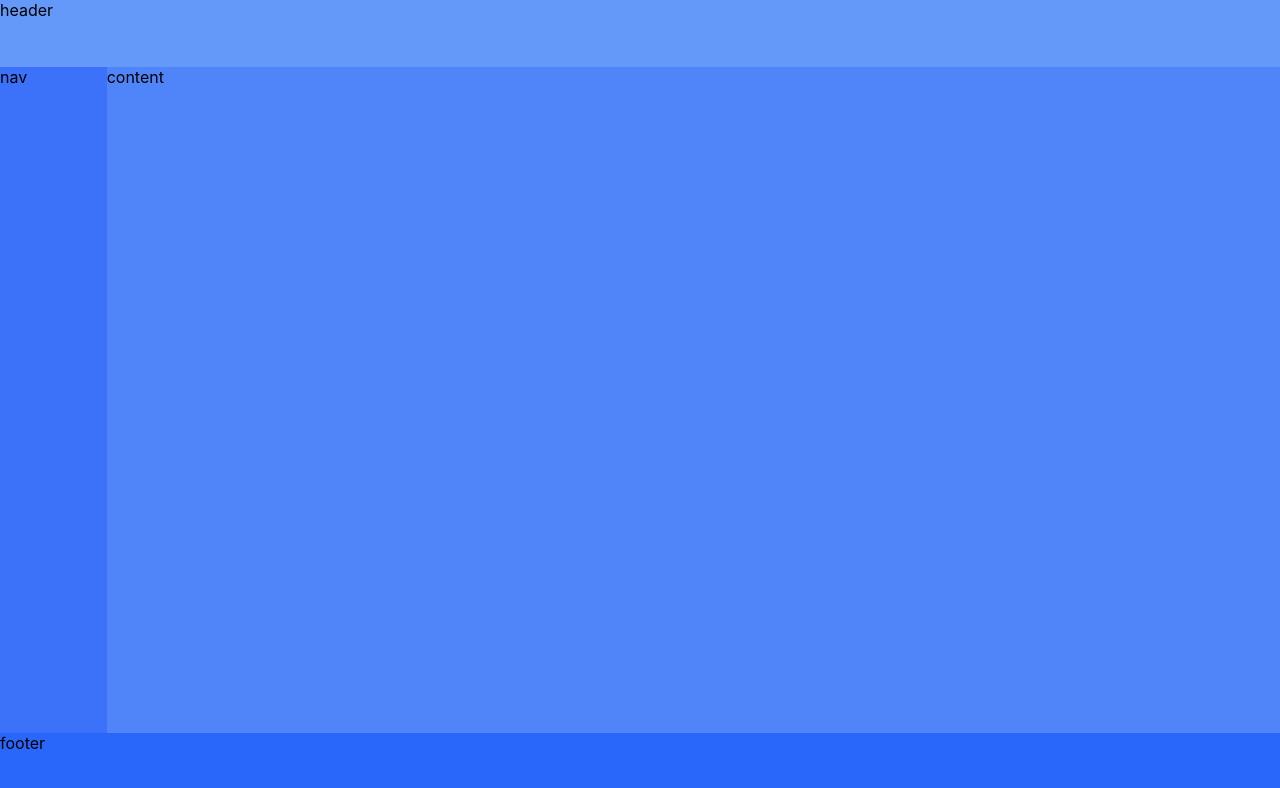
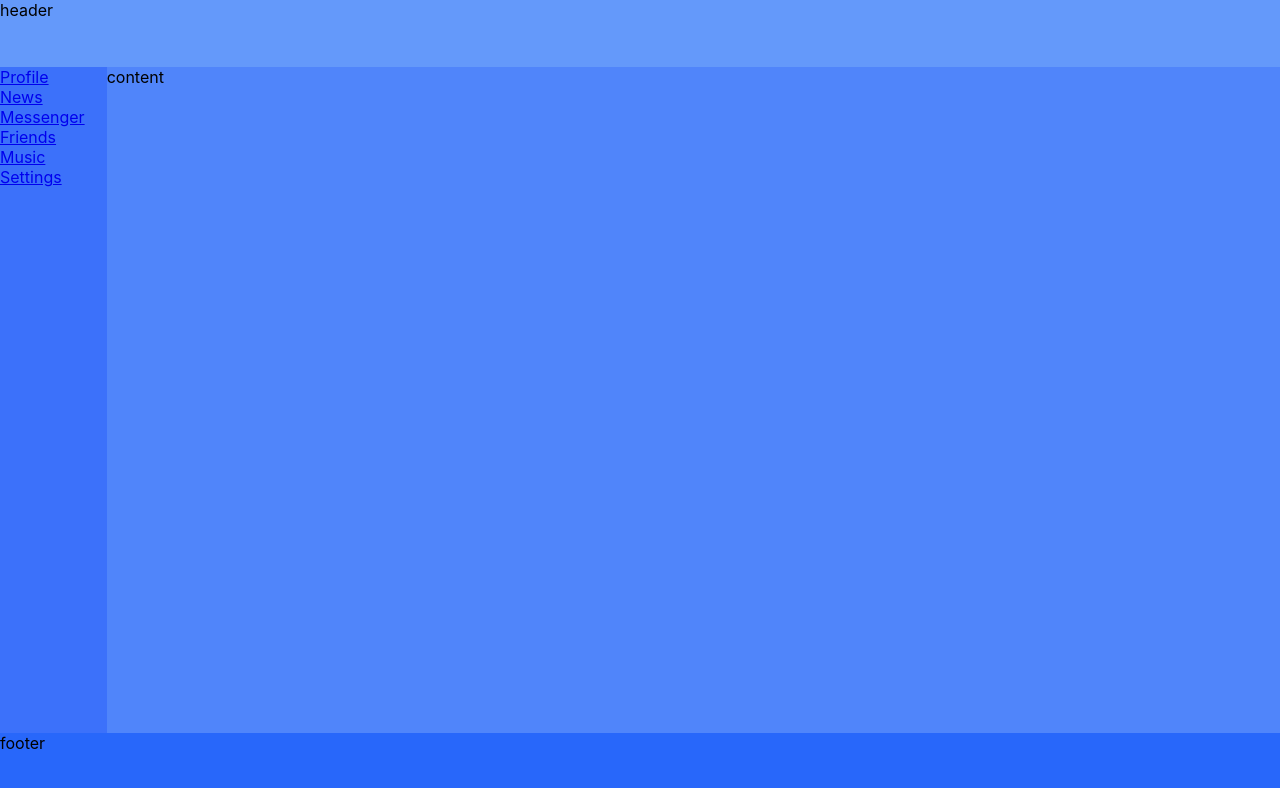
Before and after one commit to boevoivertolet/casecook-hooks, a React (Create React App) app: page / in a window 1280 px wide. Shown: the top 788 px of the page. Built offline with nearby package versions, Linux system fonts and the light colour scheme.

Commit message:
сделал макет навигации

```diff
--- a/package.json
+++ b/package.json
@@ -10,8 +10,10 @@
     "@types/node": "^16.7.13",
     "@types/react": "^18.0.0",
     "@types/react-dom": "^18.0.0",
+    "@types/react-router-dom": "^5.3.3",
     "react": "^18.2.0",
     "react-dom": "^18.2.0",
+    "react-router-dom": "^6.16.0",
     "react-scripts": "5.0.1",
     "typescript": "^4.4.2",
     "web-vitals": "^2.1.0"
--- a/src/app/App.tsx
+++ b/src/app/App.tsx
@@ -1,8 +1,8 @@
-import { Casecook } from '../components/Casecook'
+import { Casecook } from './Casecook'
 
 function App() {
       return (
-            <div className='App'>
+            <div>
                   <Casecook />
             </div>
       )
--- /dev/null
+++ b/src/app/Casecook.tsx
@@ -0,0 +1,14 @@
+import { Nav } from '../components/nav/Nav'
+import s from './Casecook.module.css'
+export function Casecook() {
+      return (
+            <div className={s.wrapper}>
+                  <header className={s.header}>header</header>
+                  <section className={s.content}>content</section>
+                  <nav className={s.nav}>
+                        <Nav />
+                  </nav>
+                  <footer className={s.footer}>footer</footer>
+            </div>
+      )
+}
--- a/src/components/Casecook.tsx
+++ /dev/null
@@ -1,11 +0,0 @@
-import s from './Casecook.module.css'
-export function Casecook() {
-      return (
-            <div className={s.wrapper}>
-                  <header className={s.header}>header</header>
-                  <body className={s.content}>content</body>
-                  <body className={s.nav}>nav</body>
-                  <footer className={s.footer}>footer</footer>
-            </div>
-      )
-}
--- /dev/null
+++ b/src/components/nav/Nav.tsx
@@ -0,0 +1,26 @@
+import { NavLink } from 'react-router-dom'
+
+export function Nav() {
+      return (
+            <div>
+                  <div>
+                        <NavLink to={'/profile'}>Profile</NavLink>
+                  </div>
+                  <div>
+                        <NavLink to={'/news'}>News</NavLink>
+                  </div>
+                  <div>
+                        <NavLink to={'/messenger'}>Messenger</NavLink>
+                  </div>
+                  <div>
+                        <NavLink to={'/friends'}>Friends</NavLink>
+                  </div>
+                  <div>
+                        <NavLink to={'/music'}>Music</NavLink>
+                  </div>
+                  <div>
+                        <NavLink to={'/settings'}>Settings</NavLink>
+                  </div>
+            </div>
+      )
+}
--- a/src/index.tsx
+++ b/src/index.tsx
@@ -1,19 +1,20 @@
-import React from 'react';
-import ReactDOM from 'react-dom/client';
-import './index.css';
-import App from './app/App';
-import reportWebVitals from './reportWebVitals';
+import React from 'react'
+import ReactDOM from 'react-dom/client'
+import './index.css'
+import App from './app/App'
+import reportWebVitals from './reportWebVitals'
+import { BrowserRouter } from 'react-router-dom'
 
-const root = ReactDOM.createRoot(
-  document.getElementById('root') as HTMLElement
-);
+const root = ReactDOM.createRoot(document.getElementById('root') as HTMLElement)
 root.render(
-  <React.StrictMode>
-    <App />
-  </React.StrictMode>
-);
+      <BrowserRouter>
+            <React.StrictMode>
+                  <App />
+            </React.StrictMode>
+      </BrowserRouter>
+)
 
 // If you want to start measuring performance in your app, pass a function
 // to log results (for example: reportWebVitals(console.log))
 // or send to an analytics endpoint. Learn more: https://bit.ly/CRA-vitals
-reportWebVitals();
+reportWebVitals()
```
Also changed, not shown: src/app/Casecook.module.css (renamed from src/components/Casecook.module.css), 2 other files (tests, documents, lock files or other folders).
